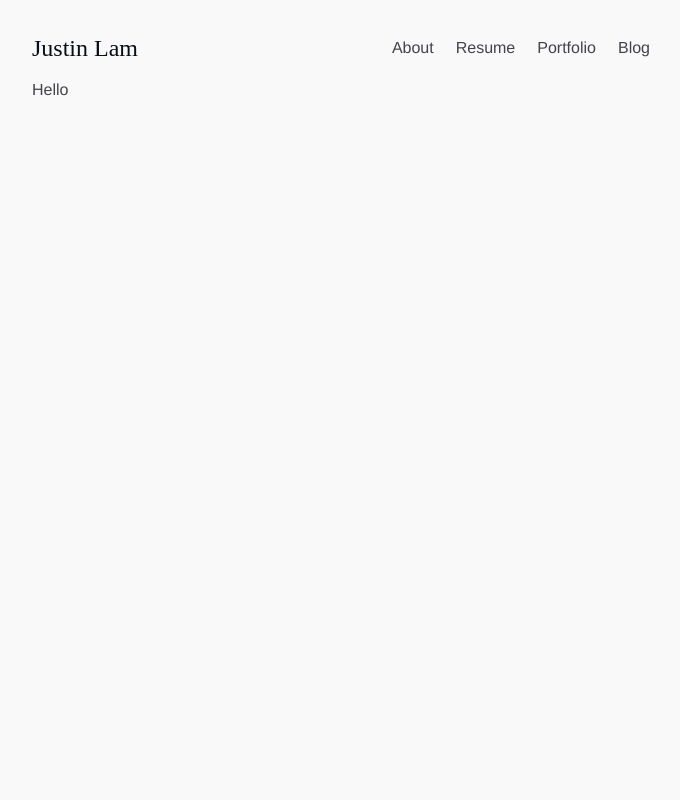
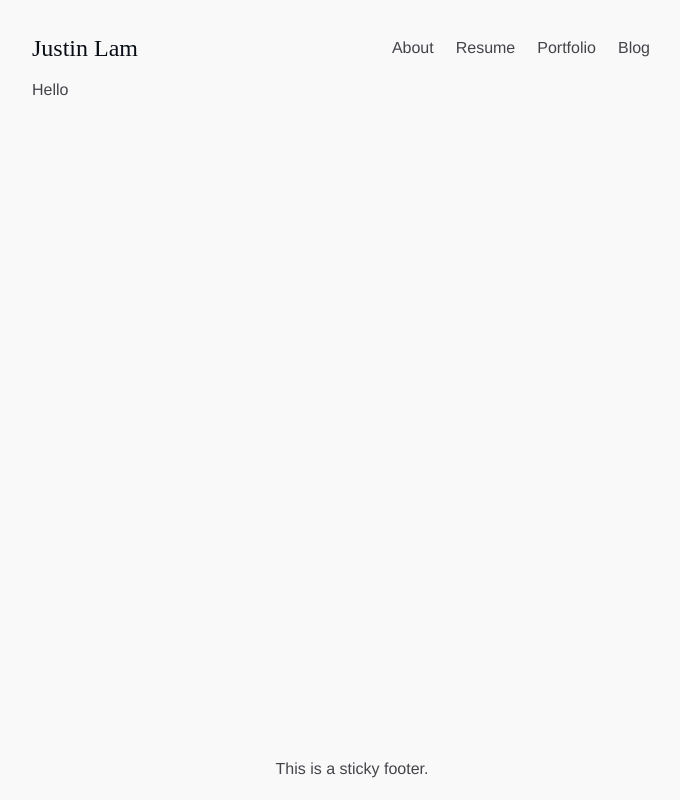
Before and after one commit to justinonthelam/justinlam-io, a React (Create React App) app: page / in a window 1280 px wide. Shown: the whole page, without its empty margins (288-968 px from the left). Built offline with nearby package versions, Linux system fonts and the light colour scheme.

Commit message:
added a sticky footer

```diff
--- a/src/components/App.css
+++ b/src/components/App.css
@@ -8,6 +8,10 @@
 
 html {
   overflow-y: scroll;
+}
+
+footer{
+  position: sticky;
 }
 
 .App {
--- a/src/components/Footer.js
+++ b/src/components/Footer.js
@@ -4,9 +4,29 @@ import './App.css';
 
 class Footer extends Component{
   render(){
+    var style = {
+      // borderTop: "1px solid #E7E7E7",
+      textAlign: "center",
+      padding: "20px",
+      position: "fixed",
+      left: "0",
+      bottom: "0",
+      height: "60px",
+      width: "100%",
+    }
+
+    var phantom = {
+      display: 'block',
+      padding: '20px',
+      height: '60px',
+      width: '100%',
+    }
     return(
       <div>
-
+        <div style={phantom} />
+          <div style={style}>
+            This is a sticky footer.
+        </div>
       </div>
     )
   }
```
